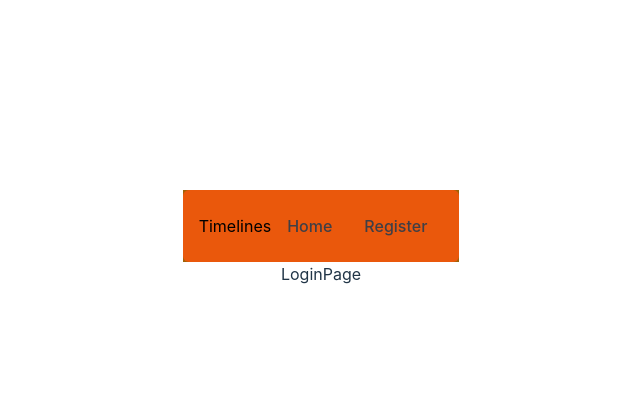
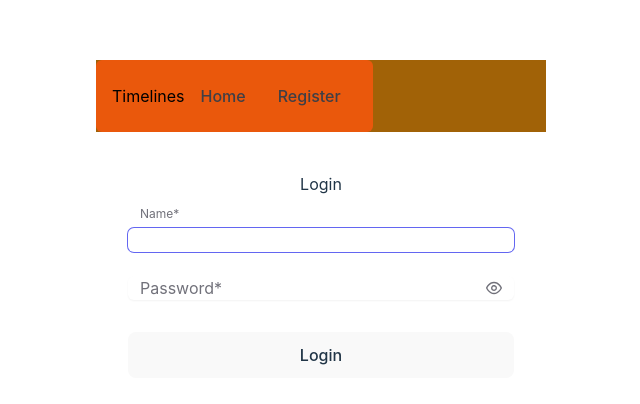
Before and after one commit to tudor-seserman/Timeline, a React (Vite) app in the folder TimelineFE/: page /login in a window 1280 px wide. Shown: the part 162-566 px from the top of the page, without its empty margins (319-959 px from the left). Built offline with nearby package versions, Linux system fonts and the light colour scheme; a web font is replaced by a local one.

Commit message:
Login Working Too

```diff
--- /dev/null
+++ b/TimelineFE/src/components/account/Login.tsx
@@ -0,0 +1,110 @@
+import { useForm, Controller, SubmitHandler } from 'react-hook-form';
+import { InputText } from 'primereact/inputtext';
+import { Button } from 'primereact/button';
+import { Password } from 'primereact/password';
+import { classNames } from 'primereact/utils';
+import { zodResolver } from "@hookform/resolvers/zod";
+import * as z from "zod";
+import api from "../../API/axiosConfig"
+
+const LoginSchema = z.object({
+    username: z.string(),
+    password: z.string()
+        .min(8)
+        .max(24)
+        .regex(/[a-z]/, { message: "Must contain at least one lowercase letter." })
+        .regex(/[A-Z]/, { message: "Must contain at least one uppercase letter." })
+        .regex(/[0-9]/, { message: "Must contain at least one number." })
+    ,
+})
+
+export type LoginSchemaValues = z.infer<typeof LoginSchema>
+
+export type IRegistrationDTO = {
+    username: string
+    password: string
+}
+
+export const Login = () => {
+
+    const { control,
+        formState: { errors, isSubmitting },
+        handleSubmit,
+        reset }
+        = useForm<LoginSchemaValues>({
+            mode: "onBlur",
+            reValidateMode: "onBlur",
+            resolver: zodResolver(LoginSchema),
+            defaultValues: {
+                username: "",
+                password: "",
+            }
+        });
+
+    const onSubmit: SubmitHandler<LoginSchemaValues> = async (data) => {
+        const loginDTO: IRegistrationDTO = {
+            username: data.username,
+            password: data.password,
+        }
+
+        const response = await api.post("Account/login", loginDTO, {
+            headers: {
+                Accept: "application/json",
+                "Content-Type": "application/json",
+            },
+        });
+        console.log(data);
+        reset();
+        console.log(response);
+    };
+
+
+    return (
+        <div className="registration-form">
+            <div className="flex justify-content-center">
+                <div className="card mt-2 mb-1.5">
+                    <h5 className="text-center">Login</h5>
+                    <form onSubmit={handleSubmit(onSubmit)} className="p-fluid">
+
+                        <div className="field">
+                            <span className="p-float-label">
+                                <Controller
+                                    name="username"
+                                    control={control}
+                                    render={({ field }) => (
+                                        <InputText
+                                            id={field.username}
+                                            {...field}
+                                            autoFocus />
+                                    )} />
+                                <label htmlFor="username" className={classNames({ 'p-error': errors.username })}>Name*</label>
+                            </span>
+                            {errors.username && <small className="p-error">{errors.username.message}</small>}
+                        </div>
+
+
+                        <div className="field">
+                            <span className="p-float-label">
+                                <Controller
+                                    name="password"
+                                    control={control}
+                                    render={({ field }) => (
+                                        <Password
+                                            id={field.name}
+                                            {...field}
+                                            toggleMask
+                                        />
+                                    )} />
+                                <label htmlFor="password" className={classNames({ 'p-error': errors.password })}>Password*</label>
+                            </span>
+                            {errors.password && <small className="p-error">{errors.password.message}</small>}
+                        </div>
+
+                        <Button disabled={isSubmitting} className="mt-2" type="submit" label={isSubmitting ? "Sending..." : "Login"} />
+
+                    </form>
+                </div>
+            </div>
+        </div>
+    )
+}
--- a/TimelineFE/src/components/account/Register.tsx
+++ b/TimelineFE/src/components/account/Register.tsx
@@ -10,7 +10,7 @@ import * as z from "zod";
 import api from "../../API/axiosConfig"
 
 const RegistrationSchema = z.object({
-    name: z.string(),
+    username: z.string(),
     email: z.string().email(),
     password: z.string()
         .min(8)
@@ -50,7 +50,7 @@ export const Register = () => {
             reValidateMode: "onBlur",
             resolver: zodResolver(RegistrationSchema),
             defaultValues: {
-                name: "",
+                username: "",
                 email: "",
                 password: "",
                 verifyPassword: "",
@@ -59,7 +59,7 @@ export const Register = () => {
 
     const onSubmit: SubmitHandler<RegistrationSchemaValues> = async (data) => {
         const registrationDTO: IRegistrationDTO = {
-            username: data.name,
+            username: data.username,
             email: data.email,
             password: data.password,
         }
@@ -99,17 +99,17 @@ export const Register = () => {
                         <div className="field">
                             <span className="p-float-label">
                                 <Controller
-                                    name="name"
+                                    name="username"
                                     control={control}
                                     render={({ field }) => (
                                         <InputText
-                                            id={field.name}
+                                            id={field.username}
                                             {...field}
                                             autoFocus />
                                     )} />
-                                <label htmlFor="name" className={classNames({ 'p-error': errors.name })}>Name*</label>
+                                <label htmlFor="username" className={classNames({ 'p-error': errors.username })}>Username*</label>
                             </span>
-                            {errors.name && <small className="p-error">{errors.name.message}</small>}
+                            {errors.username && <small className="p-error">{errors.username.message}</small>}
                         </div>
 
 
--- a/TimelineFE/src/pages/LoginPage.tsx
+++ b/TimelineFE/src/pages/LoginPage.tsx
@@ -1,6 +1,7 @@
+import { Login } from "../components/account/Login"
 
 export const LoginPage = () => {
     return (
-        <div>LoginPage</div>
+        <Login />
     )
 }
```
